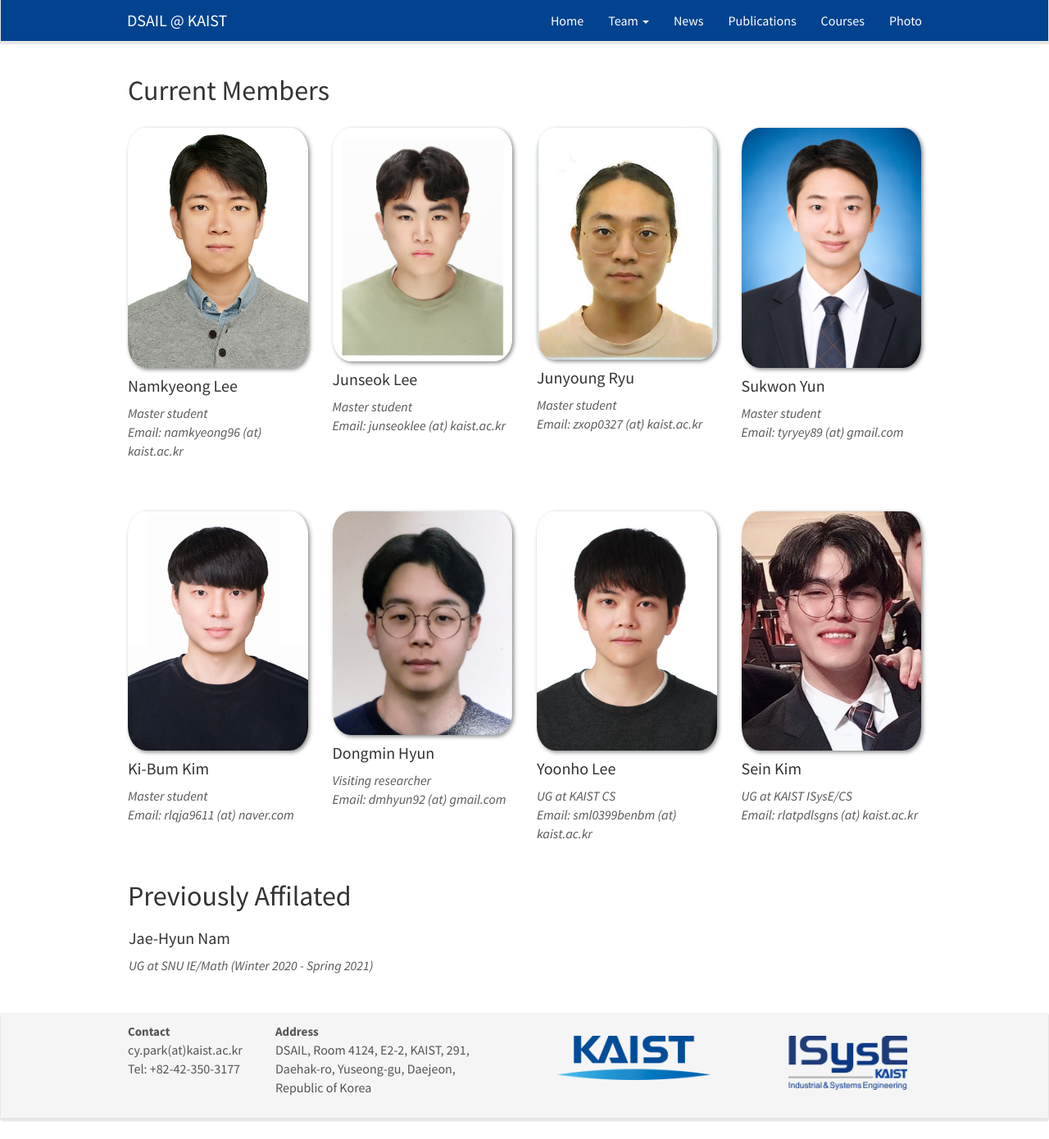
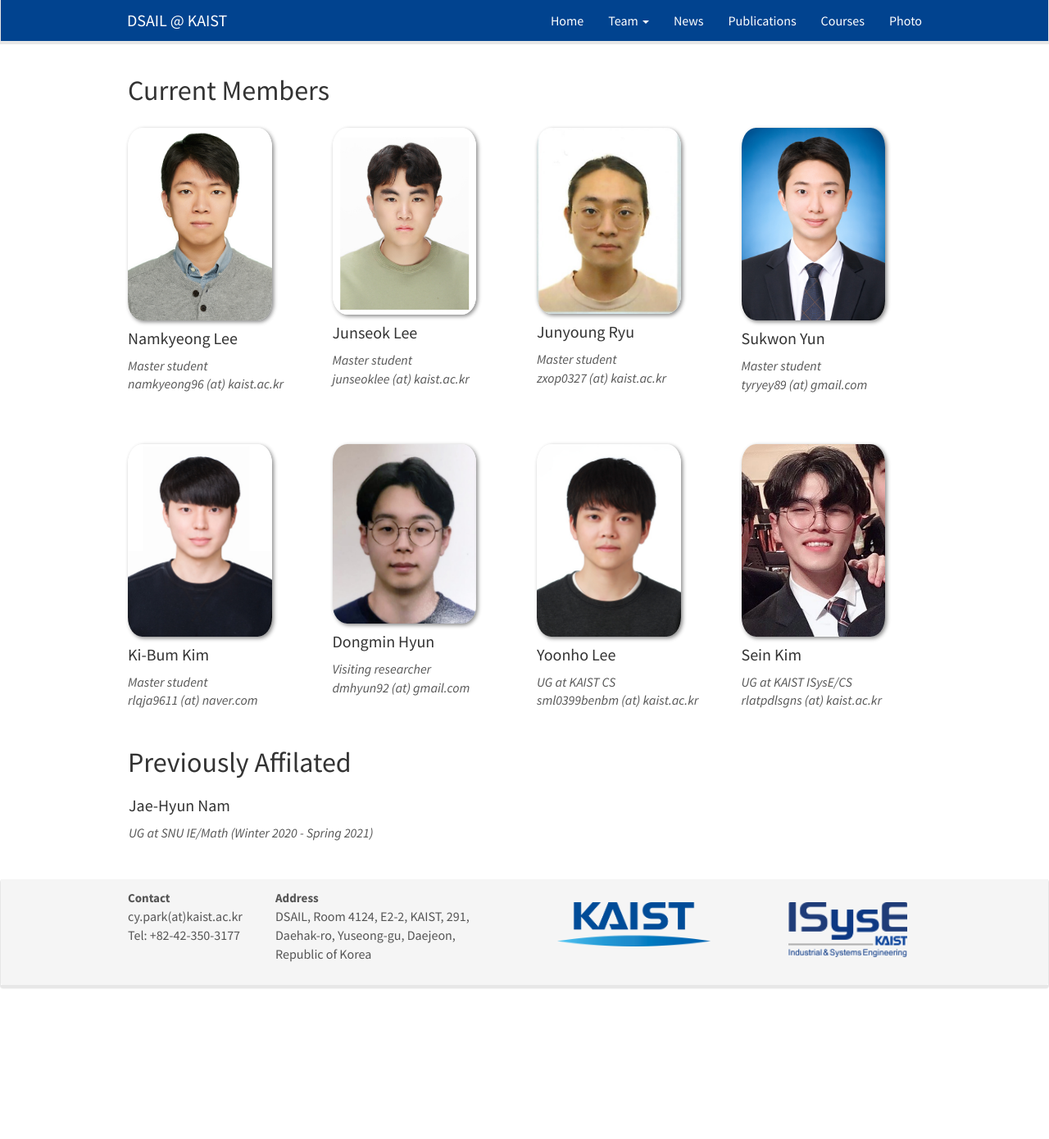
Before and after one commit to kaist-dsail/kaist-dsail.github.io, a Jekyll site: the page built from _pages/members.md, in a window 1280 px wide and 1390 px high. Shown: the whole window at 82% size. Built offline with Jekyll 4.4.1, drawn with Linux system fonts in a browser that asks for light colours; nearby versions of some CDN libraries.

Commit message:
Update members.md

```diff
--- a/_pages/members.md
+++ b/_pages/members.md
@@ -22,9 +22,9 @@
 {% endif %}
 
 <div class="col-lg-3 clearfix">
-  <img src="{{ site.url }}{{ site.baseurl }}/images/teampic/{{ member.photo }}" class="img-responsive" width="100%" style="float: center" />
+  <img src="{{ site.url }}{{ site.baseurl }}/images/teampic/{{ member.photo }}" class="img-responsive" width="80%" style="float: center" />
   <h4>{{ member.name }}</h4>
-  <i>{{ member.info }}<br>Email: {{ member.email }}</i>
+  <i>{{ member.info }}<br>{{ member.email }}</i>
   <ul style="overflow: hidden">
 
   {% if member.number_educ == 1 %}
```
